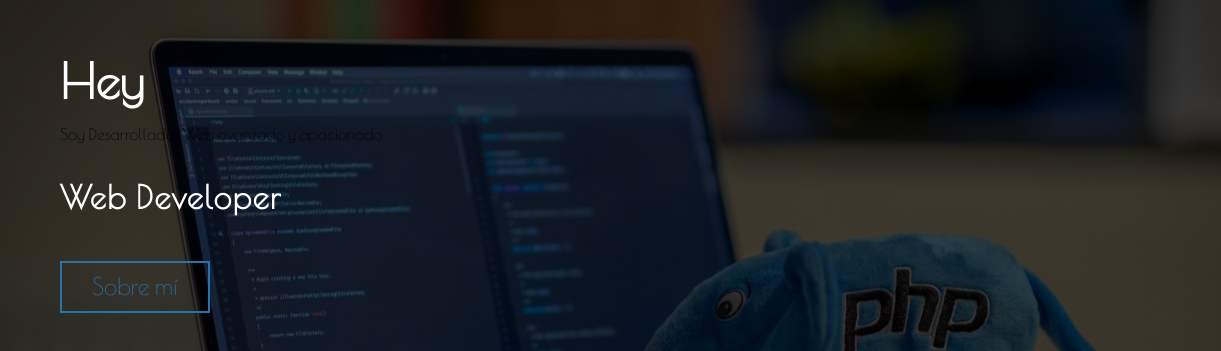
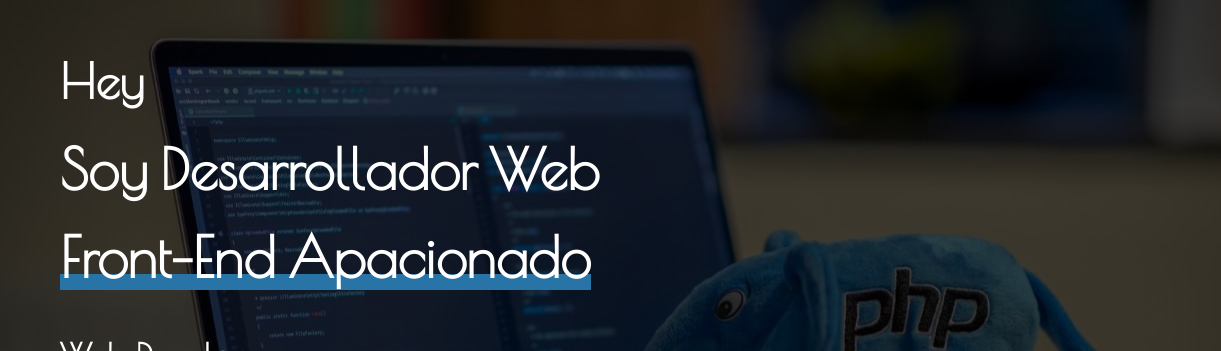
Before and after one commit to Miguel-Gonzalez18/Portafolio, a website: page index.html in a window 1280 px wide. Shown: the part 109-460 px from the top of the page, 0-1221 px from the left. Drawn offline with nearby package versions, Linux system fonts and the light colour scheme.

Commit message:
Cambios es el diseño, detalle en el codigo agregado

```diff
--- a/index.html
+++ b/index.html
@@ -8,7 +8,7 @@
 
   <meta property="og:title" content="Miguel Ángel Web">
   <meta property="og:type" content="website">
-  <meta property="og:url" content="https://miguelangelweb.com">
+  <meta property="og:url" content="https://miguelportafolioweb.000webhostapp.com/">
   <meta property="og:image" content="">
 
   <link rel="manifest" href="site.webmanifest">
@@ -52,7 +52,7 @@
       <div class="contenedor">
         <div class="presentacion">
           <h2>Hey</h2>
-          <girgit >Soy Desarrollador Web avanzado y apacionado</girgit>
+          <h1>Soy Desarrollador Web <span>Front-End Apacionado</span></h1>
           <p>Web Developer</p>
           <a href="#SobreMi">Sobre mí</a>
         </div>
--- a/src/scss/layout/_banner.scss
+++ b/src/scss/layout/_banner.scss
@@ -48,13 +48,16 @@
                     font-size: 3.5rem;
                 }
                 font-size: 2rem;
+                span{
+                    display: inline-block;
                     &::after{
                         content: "";
                         height: 1rem;
                         width: 100%;
                         background-color: $azul;
                         display: block;
-                    margin: -1.6rem 0 0 0;
+                        margin: -1.7rem 0 0 0;
+                    }
                 }
             }
             h2{
```
Also changed, not shown: build/css/app.css, src/scss/app.scss (line endings or trailing spaces), 1 other file. Lines whose indentation alone changed are shown as unchanged.
